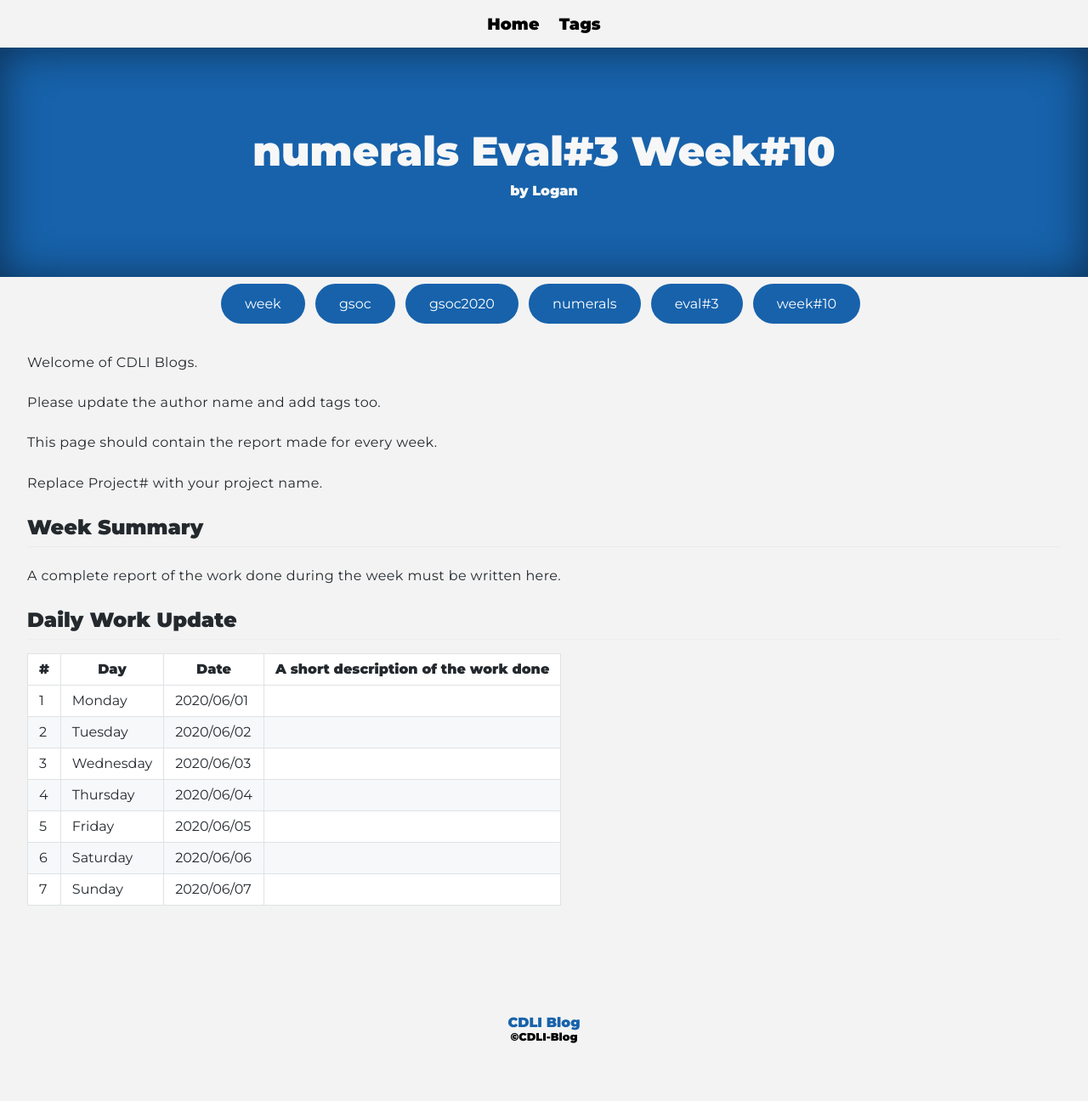
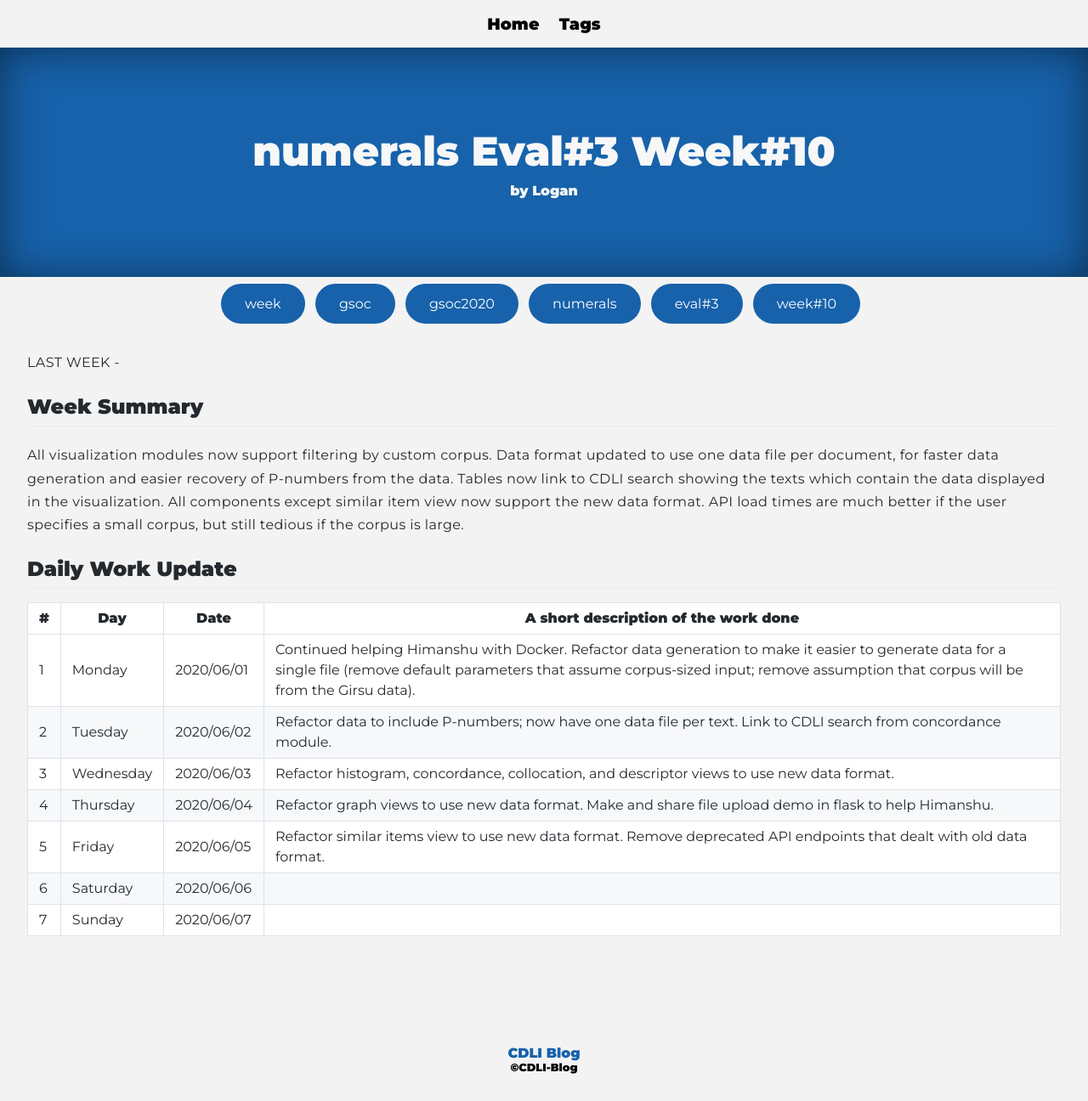
Before and after one commit to cdli-gh/blog, a Jekyll site: the page built from _blog/gsoc20/numerals/posts/12_week10.md, in a window 1280 px wide. Shown: the whole page at 85% size. Built offline with Jekyll 4.4.1, drawn with Linux system fonts in a browser that asks for light colours; Markdown is read by kramdown in place of the engine named in the settings; before the commit the page ends 1260 px from its top, so only the background shows below that.

Commit message:
Update numerals blog, week 11.

```diff
--- a/_blog/gsoc20/numerals/posts/12_week10.md
+++ b/_blog/gsoc20/numerals/posts/12_week10.md
@@ -4,27 +4,20 @@ title: numerals Eval#3 Week#10
 author: "Logan"
 tags: ["week","gsoc","gsoc2020","numerals","eval#3","week#10"]
 ---
-Welcome of CDLI Blogs.
-
-Please update the author name and add tags too.
-
-This page should contain the report made for every week.
-
-Replace Project# with your project name.
+LAST WEEK -
 
 ## Week Summary
 
-A complete report of the work done during the week must be written here.
-
+All visualization modules now support filtering by custom corpus. Data format updated to use one data file per document, for faster data generation and easier recovery of P-numbers from the data. Tables now link to CDLI search showing the texts which contain the data displayed in the visualization. All components except similar item view now support the new data format. API load times are much better if the user specifies a small corpus, but still tedious if the corpus is large.
 
 ## Daily Work Update
 
 |\#|Day|Date|A short description of the work done|
 |---	|---	|---	|---	|
-|1   	| Monday 	|   2020/06/01	|   	|
-|2   	| Tuesday  	|   2020/06/02	|   	|
-|3   	| Wednesday  	|  2020/06/03 	|   	|
-|4   	| Thursday  	|   2020/06/04	|   	|
-|5   	| Friday  	|   2020/06/05	|   	|
+|1   	| Monday 	|   2020/06/01	| Continued helping Himanshu with Docker. Refactor data generation to make it easier to generate data for a single file (remove default parameters that assume corpus-sized input; remove assumption that corpus will be from the Girsu data).   	|
+|2   	| Tuesday  	|   2020/06/02	| Refactor data to include P-numbers; now have one data file per text. Link to CDLI search from concordance module.  	|
+|3   	| Wednesday  	|  2020/06/03 	| Refactor histogram, concordance, collocation, and descriptor views to use new data format.  	|
+|4   	| Thursday  	|   2020/06/04	| Refactor graph views to use new data format. Make and share file upload demo in flask to help Himanshu.  	|
+|5   	| Friday  	|   2020/06/05	| Refactor similar items view to use new data format. Remove deprecated API endpoints that dealt with old data format.  	|
 |6   	| Saturday  	|   2020/06/06	|   	|
 |7   	| Sunday  	|   2020/06/07	|   	|
```
Also changed, not shown: _blog/gsoc20/numerals/posts/11_week9.md (+3 -3 lines), _blog/gsoc20/numerals/posts/13_week11.md (+6 -11 lines).
